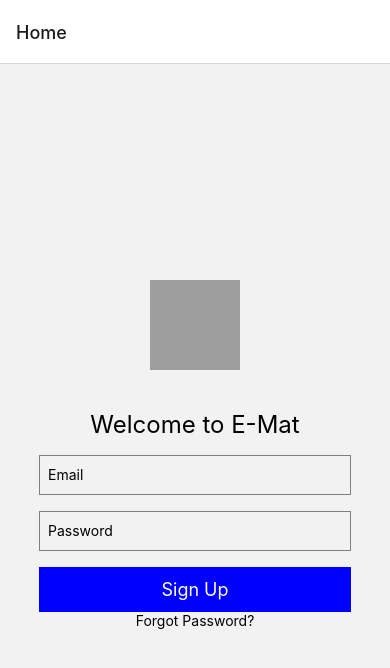
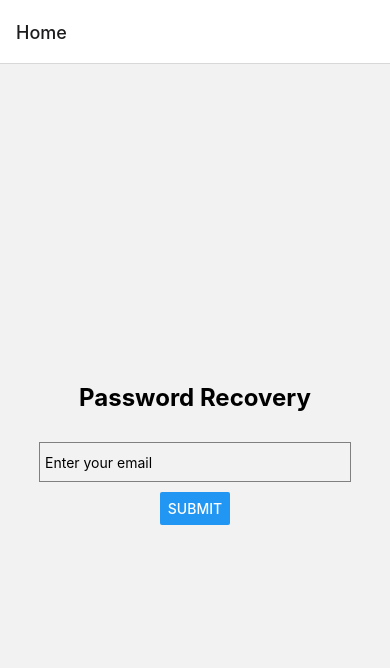
Before and after one commit to LadDeep/EMAT, a React Native app in the folder client/: screen /Home in a window 390 px wide. Shown: the top 668 px of the page. Built offline with nearby package versions, Linux system fonts and the light colour scheme; grey boxes are pictures that could not be loaded.

Commit message:
EMAT-10:Frontend Pages with functionality

```diff
--- a/client/App.js
+++ b/client/App.js
@@ -4,13 +4,16 @@ import { NavigationContainer } from "@react-navigation/native";
 import { createNativeStackNavigator } from "@react-navigation/native-stack";
 import Form from "./src/components/pages/register";
 import SignUp from "./src/components/pages/signup";
+import PasswordRecovery from "./src/components/forgotPassword";
+import PasswordReset from "./src/components/recoverPassword";
+import LaunchPage from "./src/components/pages/launchPage";
 const Stack = createNativeStackNavigator();
 
 export default function App() {
   return (
     <NavigationContainer>
       <Stack.Navigator>
-        <Stack.Screen name="Home" component={SignUp}></Stack.Screen>
+        <Stack.Screen name="Home" component={PasswordRecovery}></Stack.Screen>
       </Stack.Navigator>
     </NavigationContainer>
   );
--- a/client/package.json
+++ b/client/package.json
@@ -12,6 +12,7 @@
     "@react-native-picker/picker": "^2.4.8",
     "@react-navigation/native": "^6.1.4",
     "@react-navigation/native-stack": "^6.9.10",
+    "axios": "^1.3.3",
     "expo": "~47.0.12",
     "expo-status-bar": "~1.4.2",
     "jest": "^26.6.3",
@@ -20,9 +21,9 @@
     "react-native": "0.70.5",
     "react-native-gesture-handler": "~2.8.0",
     "react-native-reanimated": "~2.12.0",
-    "react-native-ui-lib": "^6.30.1",
+    "react-native-safe-area-context": "4.4.1",
     "react-native-screens": "~3.18.0",
-    "react-native-safe-area-context": "4.4.1"
+    "react-native-ui-lib": "^6.30.1"
   },
   "devDependencies": {
     "@babel/core": "^7.12.9"
--- /dev/null
+++ b/client/src/components/forgotPassword.jsx
@@ -0,0 +1,47 @@
+import React, { useState } from 'react';
+import { View, Text, TextInput, Button, Alert,StyleSheet } from 'react-native';
+
+function PasswordRecovery() {
+  const [email, setEmail] = useState('');
+
+  const handleValidation = () => {
+    const emailRegex = /^\w+([\.-]?\w+)*@\w+([\.-]?\w+)*(\.\w{2,3})+$/;
+    if (!emailRegex.test(email)) {
+      Alert.alert('Invalid email', 'Please enter a valid email address.');
+      return;
+    }
+    handleSubmit();
+  };
+
+  const handleSubmit = () => {
+    // Code to send password recovery email
+    Alert.alert("",'Email sent Successfully');
+  };
+
+  return (
+    <View style={{ flex: 1, alignItems: 'center', justifyContent: 'center' }}>
+      <Text style={styles.passwordRecoveryText}>Password Recovery</Text>
+      <TextInput
+        style={{ height: 40, borderColor: 'gray', borderWidth: 1, width: '80%', margin: 10,padding:5 }}
+        placeholder="Enter your email"
+        onChangeText={text => setEmail(text)}
+        value={email}
+        keyboardType="email-address"
+      />
+      <Button
+        title="Submit"
+        onPress={handleValidation}
+      />
+    </View>
+  );
+
+}
+const styles = StyleSheet.create({
+    passwordRecoveryText: {
+      fontSize: 24,
+      fontWeight: 'bold',
+      marginBottom: 20,
+    },
+  });
+
+export default PasswordRecovery;
--- /dev/null
+++ b/client/src/components/pages/launchPage.jsx
@@ -0,0 +1,69 @@
+import React from 'react';
+import { View, Text, Button, StyleSheet, Image } from 'react-native';
+
+function LaunchPage() {
+  return (
+    <View style={styles.container}>
+      <View style={styles.logoContainer}>
+        <Image source={require('../../../assets/download.jpeg')} style={styles.logo} />
+      </View>
+      <Text style={styles.title}>Welcome to E-MAT</Text>
+      <View style={styles.buttonContainer}>
+        <Button
+          title="Login"
+          onPress={() => alert('Login button pressed')}
+          style={styles.button1}
+        />
+        </View>
+        <Text style={styles.title1}>or</Text>
+      <View style={styles.buttonContainer}>
+        <Button
+          title="Register"
+          onPress={() => alert('Register button pressed')}
+          style={styles.button2}
+        />
+      </View>
+    </View>
+  );
+}
+
+const styles = StyleSheet.create({
+  container: {
+    flex: 1,
+    alignItems: 'center',
+    justifyContent: 'center',
+  },
+  logoContainer: {
+    alignItems: 'center',
+    marginBottom: 20,
+  },
+  logo: {
+    width: 100,
+    height: 100,
+  },
+  title: {
+    fontSize: 24,
+    fontWeight: 'bold',
+    marginBottom: 20,
+  },
+  title1: {
+    fontSize: 24,
+    fontWeight: 'bold',
+    margin:10
+  },
+  buttonContainer: {
+    alignContent:"center",
+    justifyContent:'center',
+    width:150,
+
+  },
+  button1: {
+    margin: 20,
+
+  },
+  button2: {
+    margin: 20,
+  },
+});
+
+export default LaunchPage;
--- /dev/null
+++ b/client/src/components/recoverPassword.jsx
@@ -0,0 +1,75 @@
+import React, { useState } from 'react';
+import { View, Text, TextInput, Button, StyleSheet, Image } from 'react-native';
+
+function PasswordReset() {
+  const [password, setPassword] = useState('');
+  const [confirmPassword, setConfirmPassword] = useState('');
+
+  const handleResetPassword = () => {
+    if (password !== confirmPassword) {
+      alert('Passwords do not match');
+      return;
+    }
+
+    // Code to reset password
+    alert('Password has been reset');
+  };
+
+  return (
+    <View style={styles.container}>
+      <View style={styles.logoContainer}>
+        <Image source={require('../../assets/download.jpeg')} style={styles.logo} />
+      </View>
+      <Text style={styles.title}>Password Reset</Text>
+      <TextInput
+        style={styles.input}
+        placeholder="New Password"
+        secureTextEntry={true}
+        onChangeText={text => setPassword(text)}
+        value={password}
+      />
+      <TextInput
+        style={styles.input}
+        placeholder="Confirm Password"
+        secureTextEntry={true}
+        onChangeText={text => setConfirmPassword(text)}
+        value={confirmPassword}
+      />
+      <Button
+        title="Reset Password"
+        onPress={handleResetPassword}
+      />
+    </View>
+  );
+}
+
+const styles = StyleSheet.create({
+  container: {
+    flex: 1,
+    alignItems: 'center',
+    justifyContent: 'center',
+  },
+  logoContainer: {
+    alignItems: 'center',
+    marginBottom: 20,
+  },
+  logo: {
+    width: 100,
+    height: 100,
+  },
+  title: {
+    fontSize: 24,
+    fontWeight: 'bold',
+    marginBottom: 20,
+  },
+  input: {
+    height: 40,
+    borderColor: 'gray',
+    borderWidth: 1,
+    width: '80%',
+    margin: 10,
+    paddingHorizontal: 10,
+  },
+});
+
+export default PasswordReset;
```
Also changed, not shown: client/assets/download.jpeg (added), 1 other file (tests, documents, lock files or other folders).
